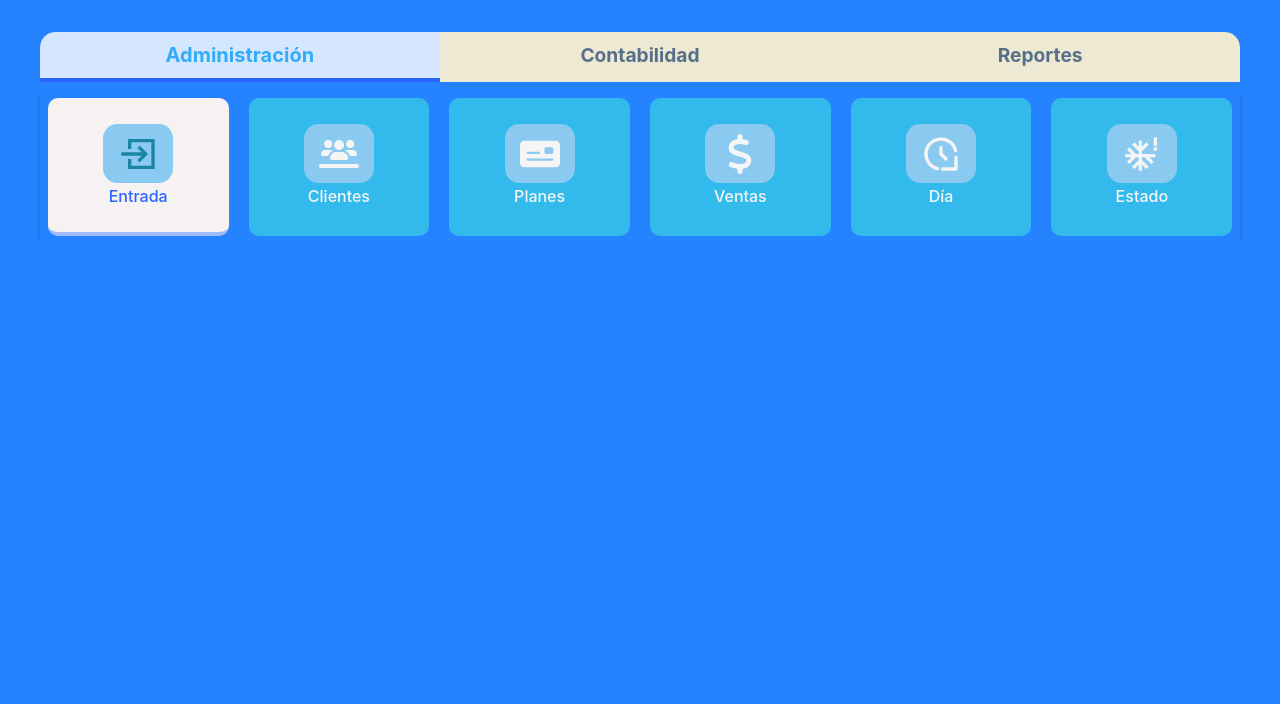
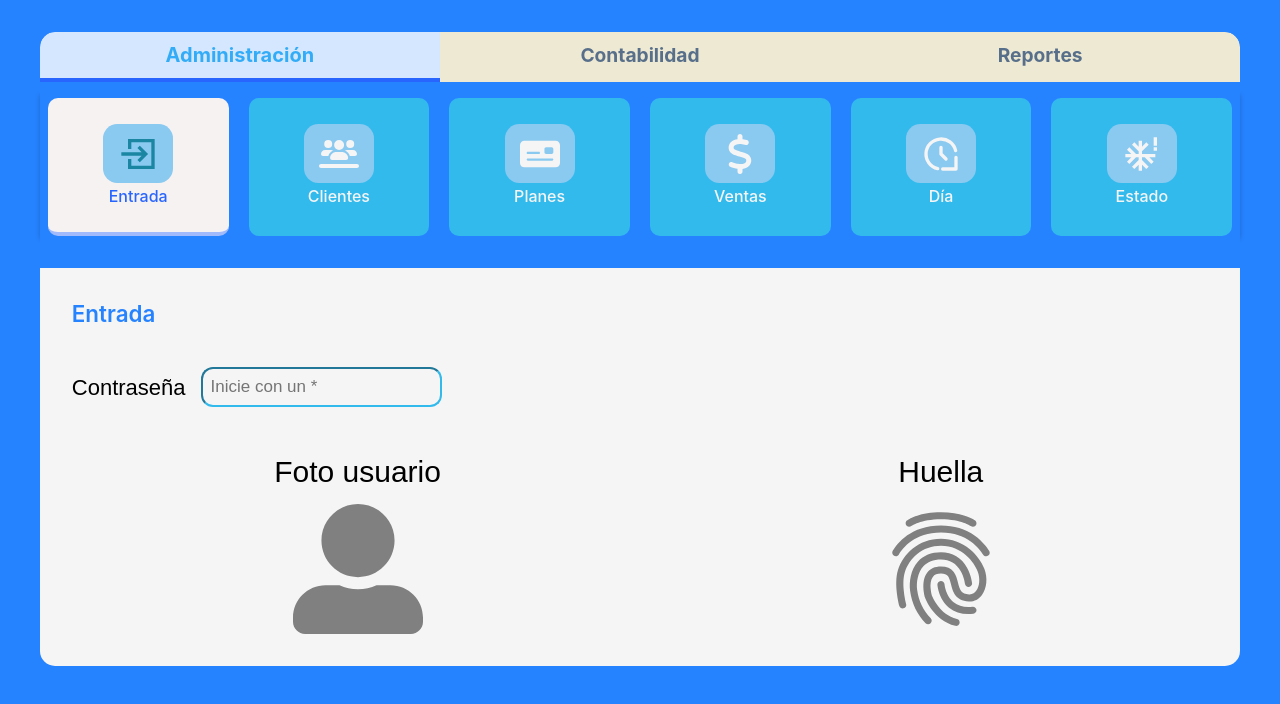
Before and after one commit to Yulian-001/gym-management-system, a React (Create React App) app in the folder frontend/: page / in a window 1280 px wide. Both pictures are taken after a click on the element "Entrada". Shown: the top 704 px of the page. Built offline with nearby package versions, Linux system fonts and the light colour scheme.

Commit message:
feat: creación de la opcion Entrada, aun no funcional, próximo paso hacer funcional la validación de contraseña de usuario

```diff
--- a/frontend/src/App.js
+++ b/frontend/src/App.js
@@ -7,7 +7,7 @@ import ModulesSystem from './modules/ModuleSystem.jsx';
 
 function App() {
   return (
-    <div className='App' style={{ background:'#2683ff',}} >
+    <div className='App' style={{ background:'#2683ff'}} >
       <Header />
       <ModulesSystem/>
 
--- a/frontend/src/components/Clients/ClientTableStyle.css
+++ b/frontend/src/components/Clients/ClientTableStyle.css
@@ -57,11 +57,11 @@
   width: 100%; /* Ocupa todo el ancho disponible */
   font-size: 0.9rem;
   transition: all 0.3s ease;
+
 }
 .searchC:focus {
   outline: none;
   border:none;
-  border-color: #3a7dd5;
   box-shadow: 0 0 4px 2px rgba(51, 131, 236, 0.908);
 }
 
--- a/frontend/src/components/Entrance/EntranceForm.js
+++ b/frontend/src/components/Entrance/EntranceForm.js
@@ -1,16 +1,14 @@
 import React from 'react';
 import style from './EntranceStyle.css';
+import { FingerPrintIcon, UserIcon } from '../../icons/index.js';
+
+
 
 function EntranceForm(){
 
     return (
-        <div className='head-E-entrance'
-        style={{
-            borderRadius: '0em 0em 1em 1em',
-             marginTop:'0.5rem',
-            }}>
-                <div className='head-E-container'>
-                    <div className='head-E-'>
+        <div className='head-C-entrance' >
+             <div className='head-E-'>
 
                                <h2 className='title-one-entrance' style={{
                                 fontSize: '1.4rem',
@@ -20,9 +18,27 @@ function EntranceForm(){
                                 whiteSpace:'nowrap',
                                 color: '#2683ff',
                                 paddingRight:'2em',
-                              }}>Entra</h2>
+                              }}>Entrada</h2>
                     </div>
+                <div className='head-E-container'>
 
+                  <div className='entrance-password'>
+                    <label className='entrance-label-pw'> Contraseña</label>
+                    <input className='entrance-input-pw' type='password' placeholder='Inicie con un *'></input>
+                  </div>
+
+                  <div className='entrance-biometry'>
+                    <div className='container-biometry'>
+                     <h4 className='biometry-fingerInp'>Foto usuario</h4>
+                        <UserIcon className='biometry-E-icon' size={130} style={{ color:'grey'}} />
+                     </div>
+
+                     <div className='container-biometry-pf'>
+                     <h4 className='biometry-photo'>Huella</h4>
+                        <FingerPrintIcon className='biometry-E-icon' size={130} style={{ color:'grey'}} />
+                        </div>
+
+                  </div>
 
 
                 </div>
--- a/frontend/src/components/Entrance/EntranceStyle.css
+++ b/frontend/src/components/Entrance/EntranceStyle.css
@@ -0,0 +1,85 @@
+
+
+.head-C-entrance{
+    background-color: whitesmoke;
+    margin-top: 1.5rem;
+    border-radius: 0 0 15px 15px;
+    padding: 2rem;
+
+}
+
+.entrance-password{
+    margin: 3rem 0;
+    display: flex;
+    gap: 15px;
+}
+
+.entrance-label-pw{
+    font-size: 22px;
+
+    font-family: Arial, Helvetica, sans-serif;
+}
+
+.entrance-input-pw{
+    background-color: whitesmoke;
+    border-color: #33baed ;
+    padding: 0.5rem ;
+    border-radius: 12px;
+    margin-top: -0.5rem;
+    font-size: 17px;
+    color: black;
+}
+
+.entrance-input-pw:focus {
+  outline: none;
+  border:none;
+  border-color: #3a7dd5;
+  box-shadow: 0 0 4px 2px rgba(51, 131, 236, 0.908);
+}
+
+.entrance-biometry{
+    display: flex;
+    justify-content: space-around;
+    gap:30px;
+    font-size: 30px;
+}
+
+.container-biometry{
+    display: flex;
+    flex-direction: column;
+    gap:15px;
+    align-items: center;
+}
+
+
+.container-biometry-pf{
+    display: flex;
+    flex-direction: column;
+    gap:15px;
+    align-items: center;
+}
+
+@media(max-width: 500px) and (min-width: 100px) {
+    .entrance-biometry{
+    display: grid;
+    grid-template-columns: 100 100;
+
+    }
+
+    .entrance-password{
+         display: grid;
+         grid-gap: 23px;
+         padding: auto;
+
+    }
+    .entrance-input-pw{
+        padding: 1rem ;
+        font-size: 22px;
+        margin-right: auto;
+    }
+}
+
+h4{
+    font-weight: 300;
+    font-family: Arial, Helvetica, sans-serif;
+}
--- a/frontend/src/icons/index.js
+++ b/frontend/src/icons/index.js
@@ -7,6 +7,8 @@ import { CgEnter } from "react-icons/cg";
 import { FaMoneyCheck, FaDollarSign } from "react-icons/fa6";
 import { TbBrandDaysCounter } from "react-icons/tb";
 import { MdSevereCold } from "react-icons/md";
+import { IoMdFingerPrint } from "react-icons/io";
+import { FaUserAlt } from "react-icons/fa";
 
 //? Export de variable con identificador
 export const UsersIcon = FaUsersLine;
@@ -15,6 +17,8 @@ export const MoneyIcon = FaMoneyCheck;
 export const DollarIcon = FaDollarSign;
 export const CounterIcon = TbBrandDaysCounter;
 export const ColdIcon = MdSevereCold;
+export const FingerPrintIcon  = IoMdFingerPrint;
+export const UserIcon = FaUserAlt;
 
 
 //? Export como objeto
@@ -25,4 +29,6 @@ export const AdminIcons = {
   DollarIcon,
   CounterIcon,
   ColdIcon,
+  FingerPrintIcon,
+  UserIcon
 };
--- a/frontend/src/modules/moduleStyle.css
+++ b/frontend/src/modules/moduleStyle.css
@@ -1,5 +1,6 @@
 *{
     margin:0;
+
     padding:0;
     box-sizing:border-box;
 }
```
